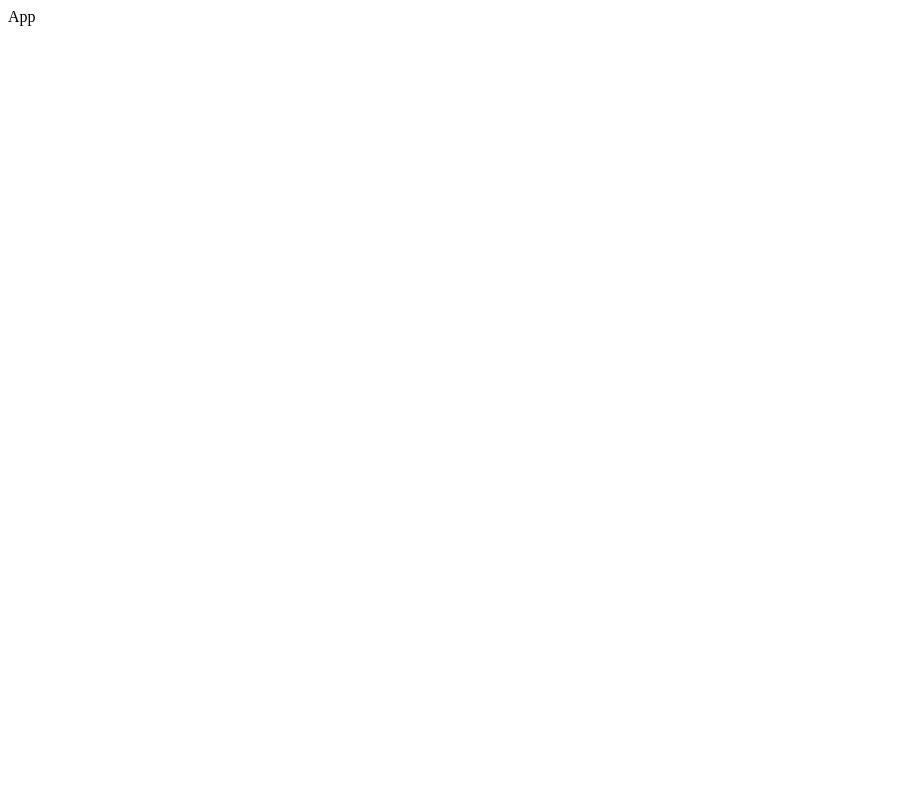
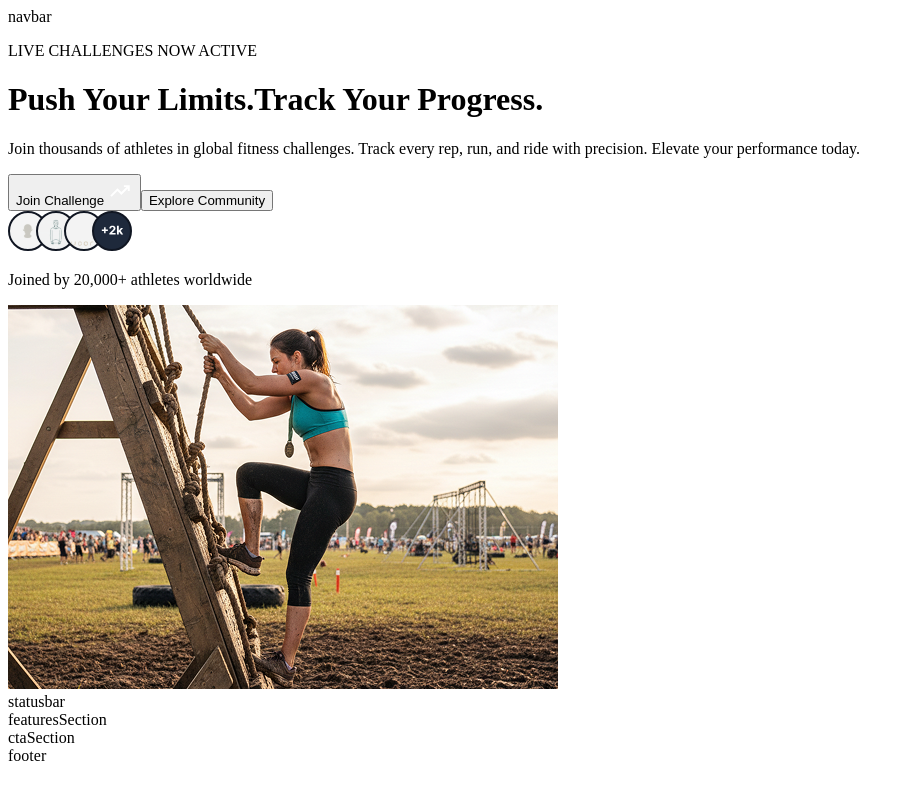
Before and after one commit to BLUESK-Y/Fitness-challenge-tracker-mini-project, a React (Vite) app: page / in a window 1280 px wide. Shown: the whole page, without its empty margins (0-914 px from the left). Built offline with nearby package versions, Linux system fonts and the light colour scheme.

Commit message:
completed the herosection skeleton

```diff
--- a/src/App.jsx
+++ b/src/App.jsx
@@ -1,8 +1,16 @@
 import React from 'react'
+import {Navbar,CtaSection,FeaturesSection,HeroSection,Statusbar,Footer} from "./components"
 
 const App = () => {
   return (
-    <div>App</div>
+    <>
+    <Navbar/>
+    <HeroSection/>
+    <Statusbar/>
+    <FeaturesSection/>
+    <CtaSection/>
+    <Footer/>
+    </>
   )
 }
 
--- a/src/assets/index.js
+++ b/src/assets/index.js
@@ -1 +1,20 @@
-import landingPageImage from "landing page image.png"
+import landingPageImage from "./landing page image.png"
+import leaderBoardIcon from "./features section global leader board icon.svg"
+import personalisedGoalsIcon from "./features section personalised goals icon.svg"
+import realTimeTrackingIcon from "./features section real time tracking icon.svg"
+import footerSectionIcon2 from "./footer section icon 2.svg"
+import footerSectionIcon from "./footer section icon.svg"
+import joinChallengeIcon from "./hero-section join challenge icon.svg"
+import logo from "./Logo.svg"
+import activeChallengesTrophyIcon from "./status bar active challenges trophy icon.svg"
+import currentStreakFireIcon from "./status bar curren streak fire icon.svg"
+import activeChallengesIcon from "./status bar section active challenges icon.svg"
+import currentStreakIcon from "./status bar section current streak icon.svg"
+import upArrowIcon from "./status bar section up arrow icon.svg"
+import totalWorkoutsDumbellIcon from "./status bar total workouts dumbell icon.svg"
+import userIcon from "./hero-section User icon.svg"
+import usersIcon from "./hero-section Users icon.svg"
+
+export {landingPageImage,leaderBoardIcon,personalisedGoalsIcon,realTimeTrackingIcon,footerSectionIcon,footerSectionIcon2,joinChallengeIcon,
+    logo,usersIcon,activeChallengesIcon,activeChallengesTrophyIcon,currentStreakFireIcon,currentStreakIcon,upArrowIcon,totalWorkoutsDumbellIcon,userIcon
+}
--- a/src/components/ctaSectionLandingPage/ctaSection.jsx
+++ b/src/components/ctaSectionLandingPage/ctaSection.jsx
@@ -0,0 +1,10 @@
+import React from 'react'
+import "./ctaSection.css";
+
+const ctaSection = () => {
+  return (
+    <div>ctaSection</div>
+  )
+}
+
+export default ctaSection
--- a/src/components/featuresSectionLandingPage/featuresSection.jsx
+++ b/src/components/featuresSectionLandingPage/featuresSection.jsx
@@ -0,0 +1,10 @@
+import React from 'react'
+import "./featuresSection.css";
+
+const featuresSection = () => {
+  return (
+    <div>featuresSection</div>
+  )
+}
+
+export default featuresSection
--- a/src/components/footer/footer.jsx
+++ b/src/components/footer/footer.jsx
@@ -0,0 +1,10 @@
+import React from 'react'
+import "./footer.css";
+
+const footer = () => {
+  return (
+    <div>footer</div>
+  )
+}
+
+export default footer
--- a/src/components/heroSectionLandingPage/heroSection.jsx
+++ b/src/components/heroSectionLandingPage/heroSection.jsx
@@ -0,0 +1,43 @@
+import React from 'react'
+import "./heroSection.css";
+import {joinChallengeIcon} from "../../assets"
+import {usersIcon} from "../../assets"
+import {landingPageImage} from "../../assets"
+const heroSection = () => {
+  return (
+    <div className='heroSection'>
+        <div className='hsContainer'>
+            <div className='hstextContent'>
+                <div className='hstcLive'>
+                    <div className='hstclDot'></div>
+                    <div className='hstclText'>
+                        <p>LIVE CHALLENGES NOW ACTIVE</p>
+                    </div>
+                </div>
+                <h1 className='hstcTagLine'>Push Your Limits.Track Your Progress.</h1>
+                <div className='hstctlBody'>
+                    <p className='hstclbText'>Join thousands of athletes in global fitness challenges. Track
+                       every rep, run, and ride with precision. Elevate your performance
+                       today.
+                    </p>
+                </div>
+                <div className='hstcButtons'>
+                    <button className='hstcbJCBtn'>Join Challenge <img src={joinChallengeIcon} alt="" className='hstcbjcbtnSvg'/></button>
+                    <button className='hstcbECBtn'>Explore Community</button>
+                </div>
+                <div className='hstcJoinedBy'>
+                    <img src={usersIcon} alt="" className='hstcjbSvg'/>
+                    <p className='hstcjsText'>Joined by 20,000+ athletes worldwide</p>
+                </div>
+            </div>
+            <div className='hsVisualSide'>
+                <div className='hsvsImageContainer'>
+                    <img src={landingPageImage} alt="" className='hsvsImage' />
+                </div>
+            </div>
+        </div>
+    </div>
+  )
+}
+
+export default heroSection
--- a/src/components/navbar/navbar.jsx
+++ b/src/components/navbar/navbar.jsx
@@ -0,0 +1,10 @@
+import React from 'react'
+import "./navbar.css";
+
+const navbar = () => {
+  return (
+    <div>navbar</div>
+  )
+}
+
+export default navbar
--- a/src/components/statusbarLandingPage/statusbar.jsx
+++ b/src/components/statusbarLandingPage/statusbar.jsx
@@ -0,0 +1,10 @@
+import React from 'react'
+import "./statusBar.css";
+
+const statusbar = () => {
+  return (
+    <div>statusbar</div>
+  )
+}
+
+export default statusbar
```
Also changed, not shown: src/assets/hero-section Users icon.svg (added).
